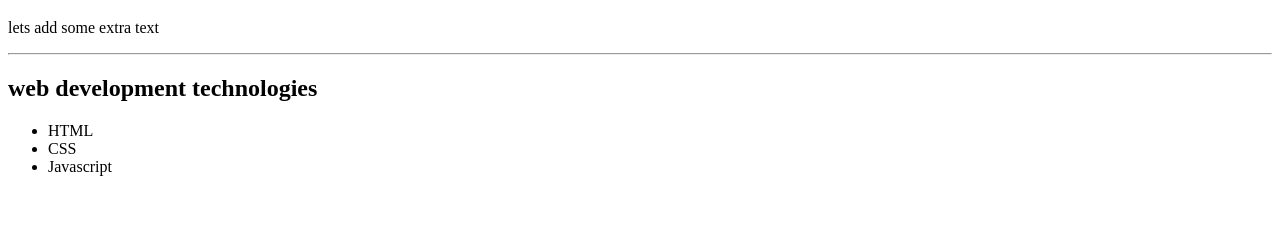
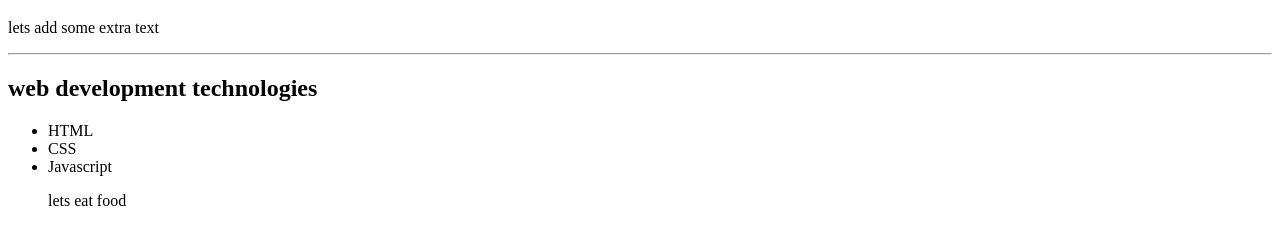
Before and after one commit to adnankhan2/git-lesson, a plain HTML site: page index.html in a window 1280 px wide. Shown: the part 61-306 px from the top of the page. Drawn offline with Linux system fonts and the light colour scheme.

Commit message:
food line added

```diff
--- a/index.html
+++ b/index.html
@@ -12,7 +12,9 @@
 <li>CSS</li>
 <li>Javascript</li>
 
+<p> lets eat food
 
+</p>
 
         </ul>
     </body>
```
